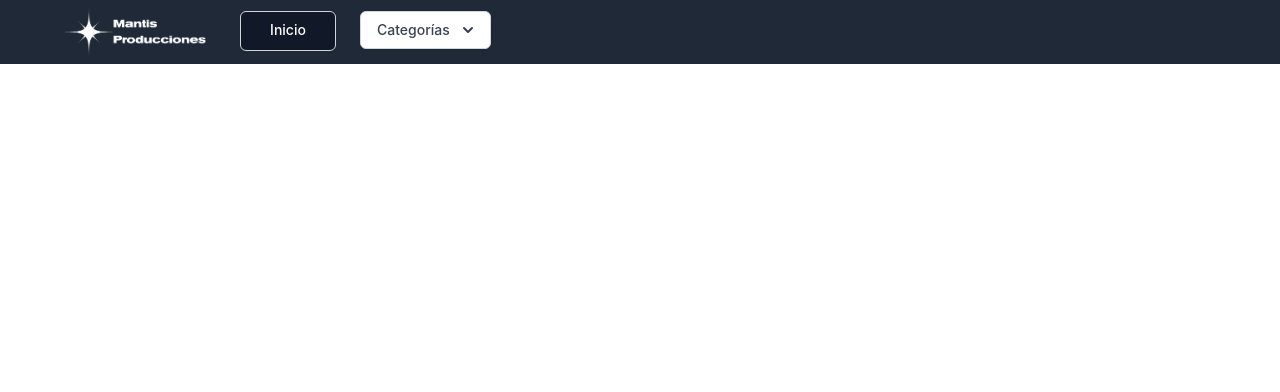
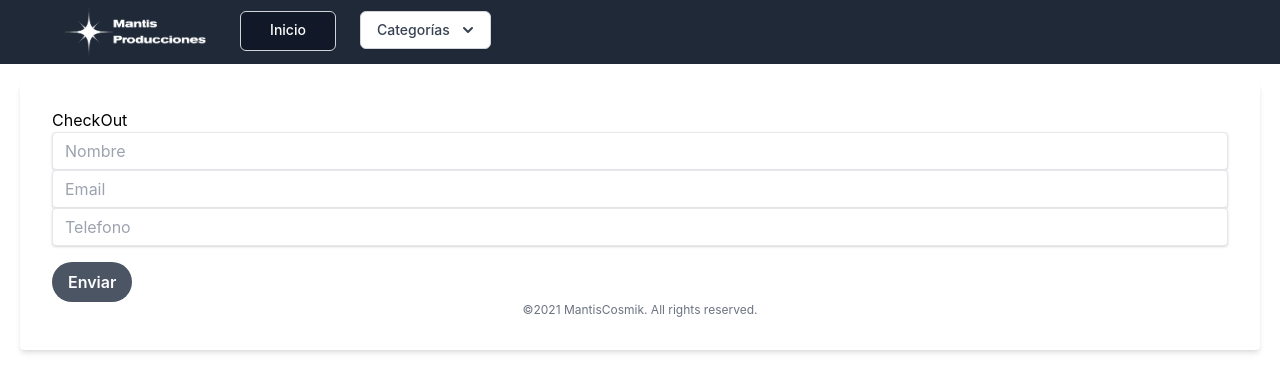
Before and after one commit to mfiordel/ECommerce-Fiordelmondo, a React (Create React App) app: page /checkout in a window 1280 px wide. Shown: the top 392 px of the page. Built offline with nearby package versions, Linux system fonts and the light colour scheme.

Commit message:
firebase order / stock batch

```diff
--- a/package.json
+++ b/package.json
@@ -10,11 +10,13 @@
     "@testing-library/react": "^11.2.7",
     "@testing-library/user-event": "^12.8.3",
     "firebase": "^9.6.1",
+    "formik": "^2.2.9",
     "react": "^17.0.2",
     "react-dom": "^17.0.2",
     "react-router-dom": "^5.0.2",
     "react-scripts": "4.0.3",
-    "web-vitals": "^1.1.2"
+    "web-vitals": "^1.1.2",
+    "yup": "^0.32.11"
   },
   "scripts": {
     "start": "craco start",
--- a/src/App.js
+++ b/src/App.js
@@ -4,9 +4,11 @@ import "tailwindcss/tailwind.css"
 import ItemDetailContainer from './containers/ItemDetailContainer';
 import ItemListContainer from './containers/ItemListContainer';
 import {BrowserRouter as Router,Switch,Route} from "react-router-dom";
-import CartWidget from './components/cartWidget/CartWidget'
+import CartWidget from './components/cartWidget/CartWidget';
 import CartView from './components/cartView/CartView';
-import CartContextProvider from './Context/CartContext'
+import CartContextProvider from './Context/CartContext';
+import Checkout from './components/Chekout/Checkout';
+
 
 function App() {
   return (
@@ -19,6 +21,7 @@ function App() {
         <Route exact path = "/item/:id" ><ItemDetailContainer/></Route>
         <Route exact path = "/shop"><CartWidget/></Route>
         <Route exact path= "/cart"><CartView/></Route>
+        <Route exact path= "/checkout"><Checkout/></Route>
         <Route element={<h2>Not found</h2>}/>
       </Switch>
     </Router>
--- /dev/null
+++ b/src/components/Chekout/Checkout.js
@@ -0,0 +1,179 @@
+import React from 'react'
+import { CartContext } from '../../Context/CartContext'
+import { useContext } from 'react'
+import { useState } from 'react/cjs/react.development'
+import { db } from '../../firebase/config'
+import { NavLink } from 'react-router-dom'
+import { collection, addDoc, Timestamp, doc, updateDoc, getDocs, getDoc, writeBatch, documentId,query ,where } from 'firebase/firestore'
+import Loader from '../loader/Loader'
+import { prettyDOM } from '@testing-library/react'
+
+const Checkout = () => {
+
+    const { cart, totalBuy, cleanCart } = useContext(CartContext)
+    const [orderId, setOrderId] = useState(null)
+    const [loading, setLoading] = useState(false)
+
+    const [values, setValues] = useState({
+        name: "",
+        email: "",
+        tel: ""
+    })
+
+    const handleInputChange = (e) => {
+        setValues({
+            ...values,
+            [e.target.name]: e.target.value
+        })
+    }
+
+    const handleSubmit = (e) => {
+        e.preventDefault()
+
+        if (values.name.length < 8){
+            alert("Ingrese un nombre válido")
+            return
+        }
+        if (values.email.length < 4){
+            alert("Ingrese un email válido")
+            return
+        }
+        if (values.tel.length < 8){
+            alert("Ingrese un tel válido")
+            return
+        }
+
+        const order = {
+            buyer: values,
+            items: cart,
+            total: totalBuy(),
+            date: Timestamp.fromDate( new Date() )
+
+        }
+
+        const batch = writeBatch(db)
+
+        const ordersRef = collection(db, "orders")
+        const itemsRef = collection(db, "servicios")
+        const q = query(itemsRef, where(documentId(), 'in', cart.map(el=> el.id)))
+
+        const outOfStock = []
+
+        setLoading(true)
+        getDocs(q)
+            .then ((res) =>{
+
+                res.docs.forEach((doc) =>{
+                    const itemToUpdate = cart.find((prod) => prod.id === doc.id)
+
+                    if(doc.data().stock >= itemToUpdate.quantity) {
+                        batch.update(doc.ref, {
+                            stock: doc.data().stock - itemToUpdate.quantity
+                        })
+                    } else {
+                        outOfStock.push(itemToUpdate)
+                    }
+                })
+
+                if (outOfStock.length === 0 ){
+                    addDoc(ordersRef, order)
+                        .then((res) => {
+                            batch.commit()
+                            setOrderId(res.id)
+                            cleanCart()
+                        })
+                        .finally(()=>{
+                            setLoading(false)
+                        })
+
+
+                } else {
+                    alert("Los siguientes productos en tu carrito sobrepasan el stock: " + outOfStock.map(el=> el.name).join(', '))
+                    setLoading(false)
+                }
+            })
+        /* UPDATE DOCS => For future admin panel
+        /*cart.forEach((prod)=>{
+            const docRef = doc(itemsRef, prod.id)
+
+            getDoc(docRef)
+                .then((doc)=>{
+                    if(doc.data().stock >= prod.quantity){
+                    updateDoc(docRef, {
+                        stock: doc.data().stock - prod.quantity
+                    })
+                }
+
+                })
+
+
+        })*/
+
+    }
+
+    if (loading) {
+        return <Loader/>
+    }
+
+    return (
+        <div className='my-5 mx-5 bg-white shadow-md rounded px-8 pt-6 pb-8 mb-4'>
+            <h2>CheckOut</h2>
+
+            {
+                orderId
+                ? <>
+                    <h2>Compra OK</h2>
+                    <p>Tu número de orden es: {orderId}</p>
+                    <NavLink to="/" className='bg-gray-600 font-semibold text-white rounded-full mt-4 pt-2 pb-2 px-4'>Volver</NavLink>
+                </>
+                : <>
+                        <form onSubmit={handleSubmit}>
+                        <input
+                            className='shadow appearance-none border rounded w-full py-2 px-3 text-gray-700 leading-tight focus:outline-none focus:shadow-outline'
+                            name="name"
+                            onChange={handleInputChange}
+                            type="text"
+                            placeholder='Nombre'
+                            value={values.name}
+                            >
+                        </input>
+                        <input
+                            className='shadow appearance-none border rounded w-full py-2 px-3 text-gray-700 leading-tight focus:outline-none focus:shadow-outline'
+                            name="email"
+                            onChange={handleInputChange}
+                            type="email"
+                            placeholder='Email'
+                            value={values.email}
+                            >
+                        </input>
+                        <input
+                            className='shadow appearance-none border rounded w-full py-2 px-3 text-gray-700 leading-tight focus:outline-none focus:shadow-outline'
+                            name="tel"
+                            onChange={handleInputChange}
+                            type="tel"
+                            placeholder='Telefono'
+                            value={values.tel}
+                            >
+                        </input>
+                        <button
+                        className='bg-gray-600 font-semibold text-white rounded-full mt-4 pt-2 pb-2 px-4'
+                        type='submit'>
+
+                            Enviar
+                        </button>
+                    </form>
+                    <p class="text-center text-gray-500 text-xs">
+                        &copy;2021 MantisCosmik. All rights reserved.
+                    </p>
+                </>
+            }
+
+
+
+
+        </div>
+
+
+    )
+}
+export default Checkout
--- a/src/components/cartView/CartView.js
+++ b/src/components/cartView/CartView.js
@@ -5,7 +5,7 @@ import { CartItem } from './CartItem';
 
 const CartView = () => {
 
-    const {cart,cleanCart} = useContext(CartContext)
+    const {cart, cleanCart, totalBuy} = useContext(CartContext)
 
     if (cart.length === 0 ){
         return <div className="container box-border justify-center inline-flex">
@@ -24,14 +24,17 @@ const CartView = () => {
                 {
                     cart.map((prod) => <CartItem key={prod.id} {...prod}/>)
                 }
+
             </div>
+
             <div className="container box-border self-center justify-self-center flex-row inline-flex justify-center flex-wrap flex-grow">
+                <h3>Precio: ${totalBuy()}</h3>
                 <button
                     className="bg-gray-600 font-semibold text-white rounded-full mt-4 pt-2 pb-2 px-4"
                     onClick={cleanCart}>
                         Vaciar
                 </button>
-                <button className="bg-gray-600 font-semibold text-white rounded-full mt-4 pt-2 pb-2 px-4">Terminar Compra</button>
+                <NavLink to="/checkout" className="bg-gray-600 font-semibold text-white rounded-full mt-4 pt-2 pb-2 px-4">Terminar Compra</NavLink>
             </div>
         </div>
     )
```
Also changed, not shown: 1 other file (tests, documents, lock files or other folders).
